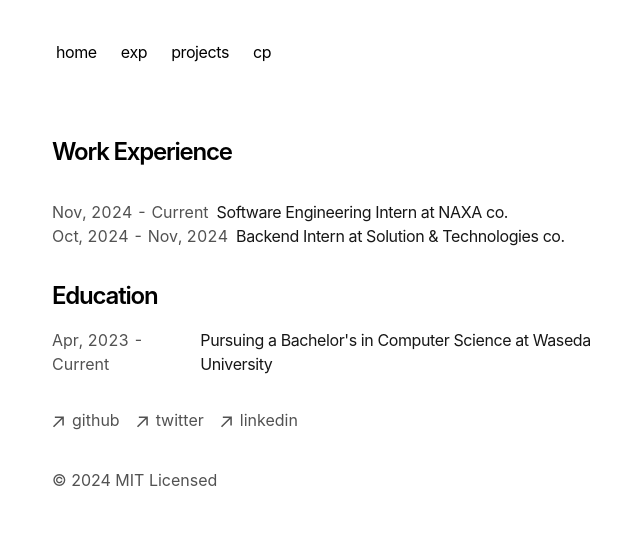
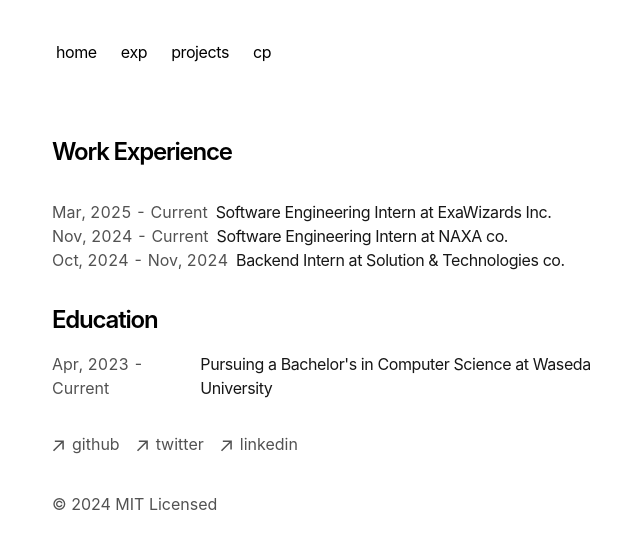
Before and after one commit to nobu-h-o/portfolio2025, a Next.js app: page /experience in a window 1280 px wide. Shown: the top 548 px of the page, without its empty margins (300-940 px from the left). Built offline with nearby package versions, Linux system fonts and the light colour scheme.

Commit message:
exa intern

```diff
--- a/app/experience/page.tsx
+++ b/app/experience/page.tsx
@@ -7,6 +7,14 @@ export default function Page() {
     return (
         <section>
             <h1 className="font-semibold text-2xl mb-8 tracking-tighter">Work Experience</h1>
+            <div className="w-full flex flex-col md:flex-row space-x-0 md:space-x-2">
+                <p className="text-neutral-600 dark:text-neutral-400 tabular-nums">
+                    Mar, 2025 - Current
+                </p>
+                <p className="text-neutral-900 dark:text-neutral-100 tracking-tight">
+                    Software Engineering Intern at ExaWizards Inc.
+                </p>
+            </div>
             <div className="w-full flex flex-col md:flex-row space-x-0 md:space-x-2">
                 <p className="text-neutral-600 dark:text-neutral-400 tabular-nums">
                     Nov, 2024 - Current
```
